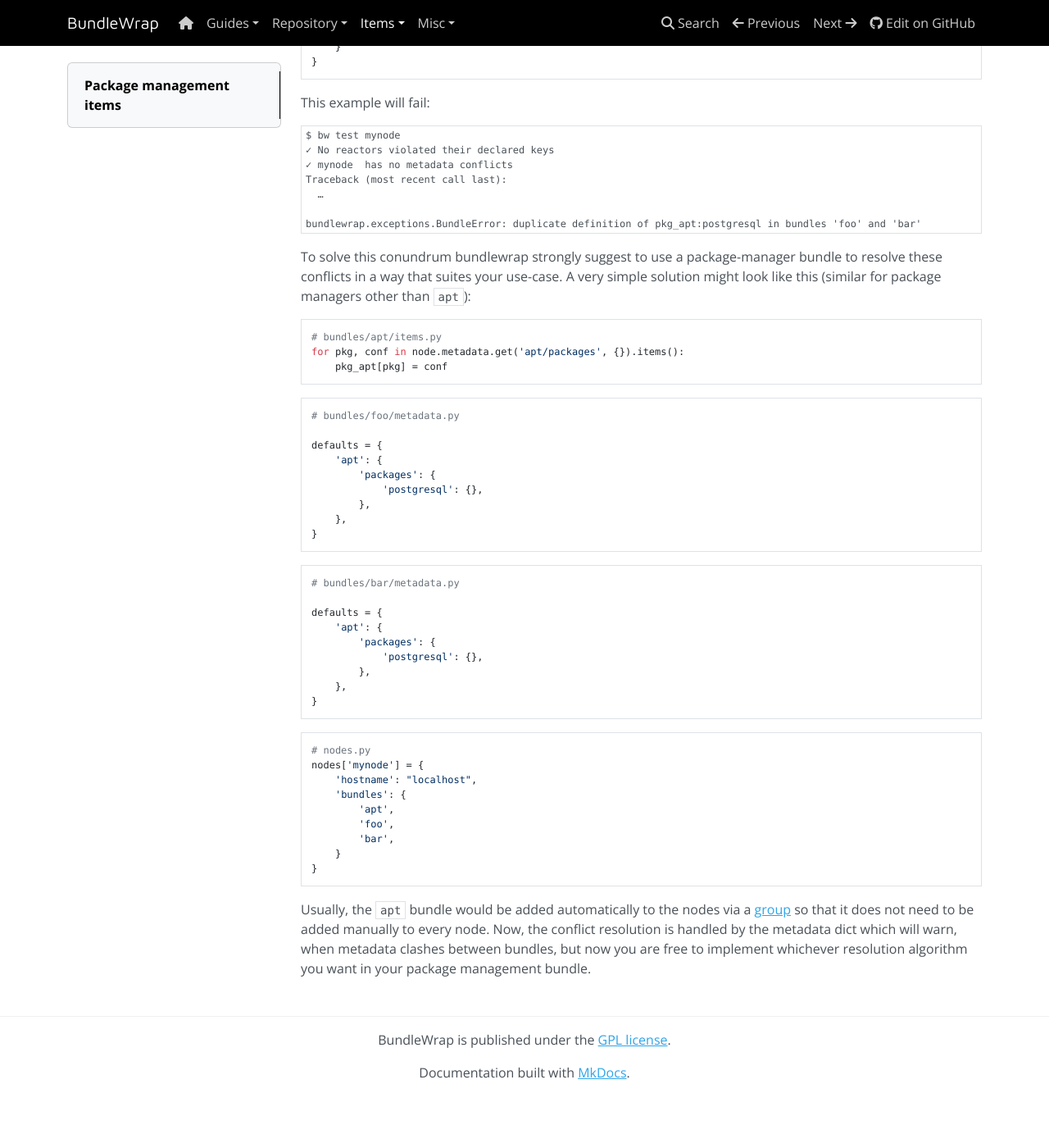
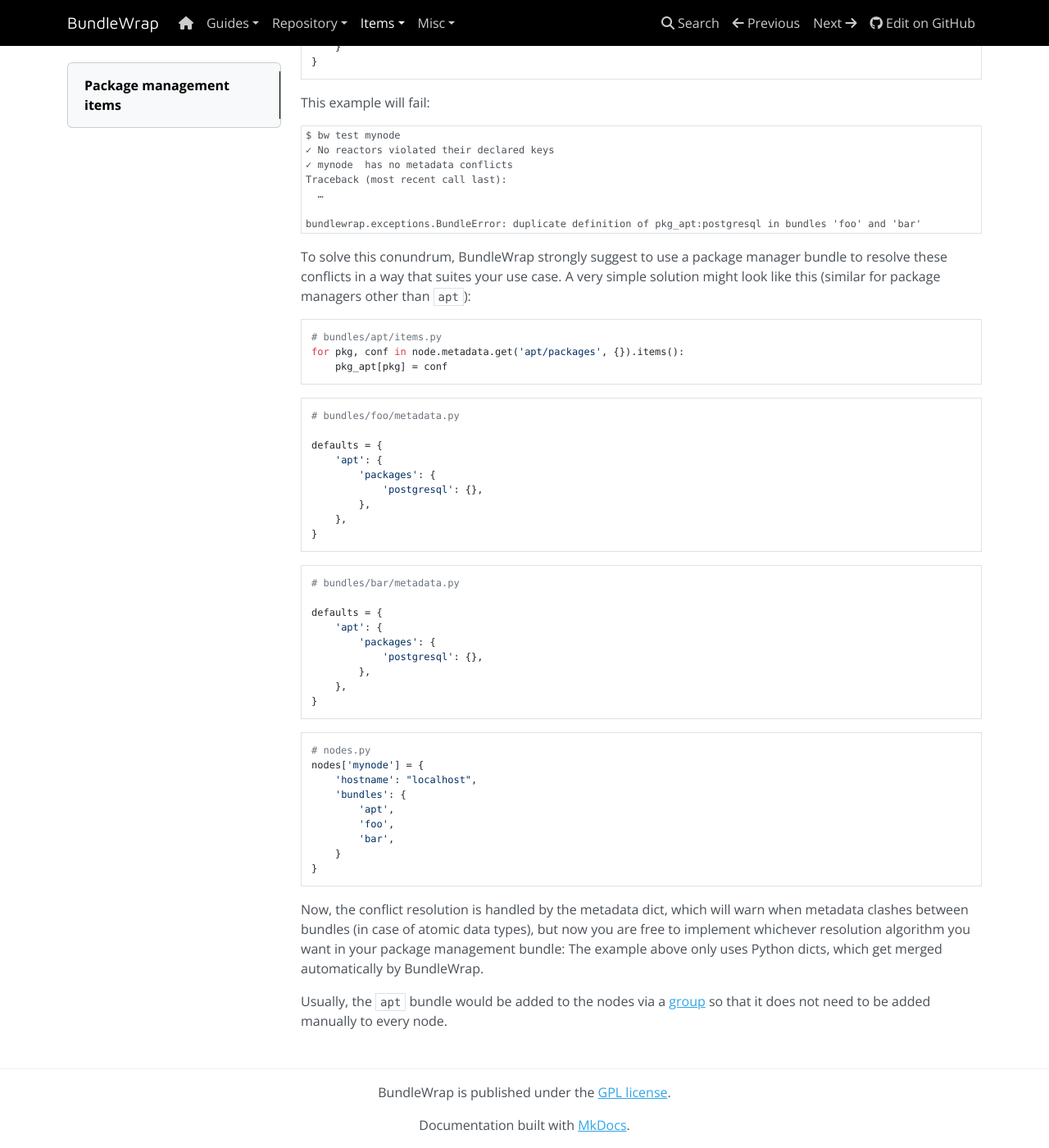
Before and after one commit to bundlewrap/bundlewrap, an MkDocs documentation site: the page built from docs/content/items/pkg.md, in a window 1280 px wide and 1400 px high, scrolled down 539 px. Shown: the whole window at 82% size. Built offline with MkDocs 1.6.1, drawn with Linux system fonts in a browser that asks for light colours; nearby versions of some CDN libraries; before the commit the page ends 1875 px from its top, so only the background shows below that; some of the changed text lies outside the part shown.

````diff
--- a/docs/content/items/pkg.md
+++ b/docs/content/items/pkg.md
@@ -1,6 +1,6 @@
 # Package management items
 
-Bundlewrap ensures that no two bundles defines the same item – every item definition must be unique and unambiguous. For most items this is totally fine – we rarely want to define the same file from multiple bundles, but for package-management items this can become frustrating.
+BundleWrap ensures that no two bundles defines the same item – every item definition must be unique and unambiguous. For most items this is totally fine – we rarely want to define the same file from multiple bundles, but for package management items this can become frustrating.
 
 Imagine the following case:
 
@@ -39,7 +39,7 @@ Traceback (most recent call last):
 bundlewrap.exceptions.BundleError: duplicate definition of pkg_apt:postgresql in bundles 'foo' and 'bar'
 ```
 
-To solve this conundrum bundlewrap strongly suggest to use a package-manager bundle to resolve these conflicts in a way that suites your use-case. A very simple solution might look like this (similar for package managers other than `apt`):
+To solve this conundrum, BundleWrap strongly suggest to use a package manager bundle to resolve these conflicts in a way that suites your use case. A very simple solution might look like this (similar for package managers other than `apt`):
 
 ```python
 # bundles/apt/items.py
@@ -83,6 +83,6 @@ nodes['mynode'] = {
 }
 ```
 
-Usually, the `apt` bundle would be added automatically to the nodes via a [group](group.md) so that it does not need to be added
-manually to every node. Now, the conflict resolution is handled by the metadata dict which will warn, when metadata clashes
-between bundles, but now you are free to implement whichever resolution algorithm you want in your package management bundle.
+Now, the conflict resolution is handled by the metadata dict, which will warn when metadata clashes between bundles (in case of atomic data types), but now you are free to implement whichever resolution algorithm you want in your package management bundle: The example above only uses Python dicts, which get merged automatically by BundleWrap.
+
+Usually, the `apt` bundle would be added to the nodes via a [group](group.md) so that it does not need to be added manually to every node.
````
